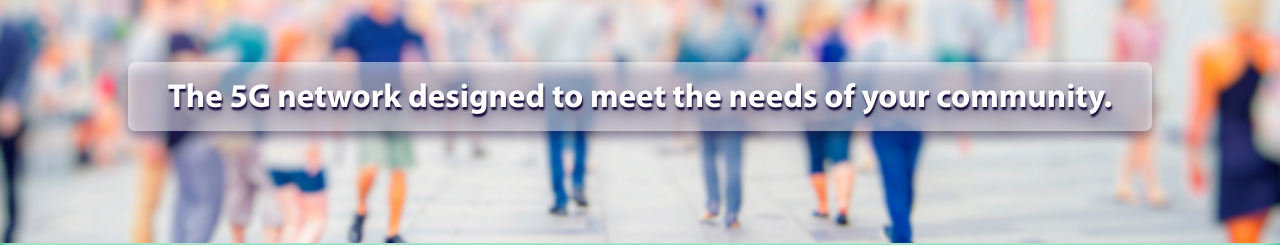
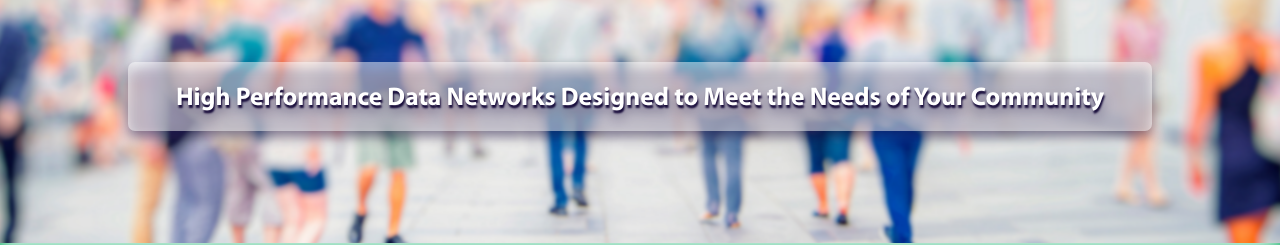
Before and after one commit to AngelusProductions/civitas-networks, a React (Create React App) app: page / in a window 1280 px wide. Shown: the part 357-602 px from the top of the page. Built offline with nearby package versions, Linux system fonts and the light colour scheme.

Commit message:
Change splash text

```diff
--- a/src/components/pages/Home/index.jsx
+++ b/src/components/pages/Home/index.jsx
@@ -8,7 +8,7 @@ import * as pix from '../../../assets/pix'
 import { paths, portalPwd } from '../../../constants'
 
 const t = {
-    header: 'The 5G network designed to meet the needs of your community.',
+    header: 'High Performance Data Networks Designed to Meet the Needs of Your Community',
     mission1: 'Civitas',
     mission2: 'is a Private Networks Company that designs, finances, & operates',
     mission3: 'self-reliant wireless networks',
--- a/src/components/pages/Home/styles.css
+++ b/src/components/pages/Home/styles.css
@@ -45,7 +45,7 @@
   position: fixed;
   bottom: 8rem;
   left: 10vw;
-  font-size: 2.6vw;
+  font-size: 2vw;
   width: 80vw;
   line-height: 4rem;
   background: #ffffff7d;
```
Also changed, not shown: src/assets/pix/cityEagleView.png, 1 other file (tests, documents, lock files or other folders).
